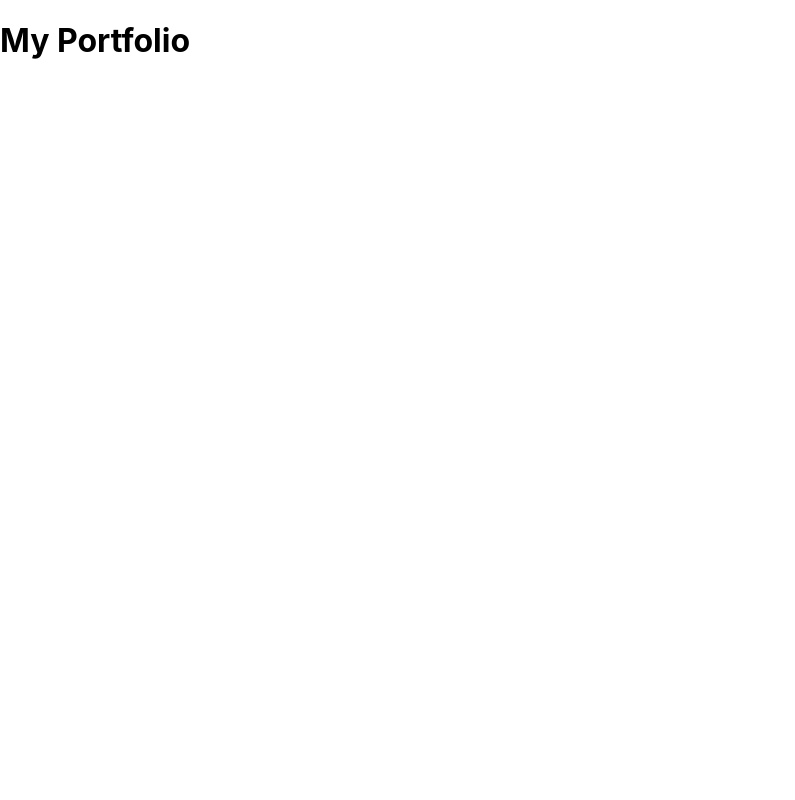
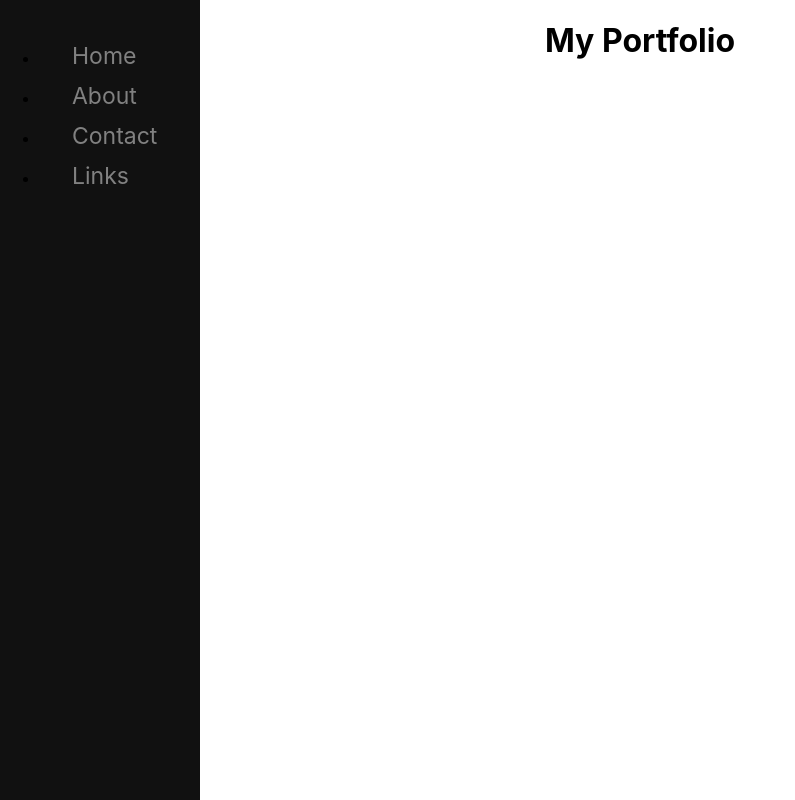
Before and after one commit to rotimijoseph/rj-portfolio, a React (Create React App) app: page / in a window 1280 px wide. Shown: the whole page, without its empty margins (0-795 px from the left). Built offline with nearby package versions, Linux system fonts and the light colour scheme.

Commit message:
add the side navigation bar and some simple styling

```diff
--- a/src/App.css
+++ b/src/App.css
@@ -1,38 +1,28 @@
-.App {
+h1 {
   text-align: center;
 }
 
-.App-logo {
-  height: 40vmin;
-  pointer-events: none;
+.side-nav {
+  height: 100%;
+  width: 200px;
+  position: fixed;
+  top: 0;
+  left: 0;
+  background-color: #111;
+  overflow-x: hidden; /* Disable horizontal scroll */
+  padding-top: 20px;
+  transition: 0.5s; /* 0.5 second transition effect to slide in the sidenav */
 }
 
-@media (prefers-reduced-motion: no-preference) {
-  .App-logo {
-    animation: App-logo-spin infinite 20s linear;
-  }
+.side-nav a {
+  padding: 6px 6px 6px 32px;
+  text-decoration: none;
+  font-size: 23px;
+  color: #818181;
+  display: block;
+  transition: 0.3s;
 }
 
-.App-header {
-  background-color: #282c34;
-  min-height: 100vh;
-  display: flex;
-  flex-direction: column;
-  align-items: center;
-  justify-content: center;
-  font-size: calc(10px + 2vmin);
-  color: white;
+.side-nav a:hover {
+  color: #f1f1f1;
 }
-
-.App-link {
-  color: #61dafb;
-}
-
-@keyframes App-logo-spin {
-  from {
-    transform: rotate(0deg);
-  }
-  to {
-    transform: rotate(360deg);
-  }
-}
--- a/src/App.js
+++ b/src/App.js
@@ -1,8 +1,14 @@
 import "./App.css";
 import Header from "./Components/Header";
+import NavDown from "./Components/NavDown";
 
 function App() {
-  return <Header />;
+  return (
+    <div class="App">
+      <Header />
+      <NavDown />
+    </div>
+  );
 }
 
 export default App;
--- /dev/null
+++ b/src/Components/NavDown.jsx
@@ -0,0 +1,14 @@
+const NavDown = () => {
+    return (
+        <nav class="side-nav">
+            <ul>
+                <li><a href="/">Home</a></li>
+                <li><a href="/about">About</a></li>
+                <li><a href="/contact">Contact</a></li>
+                <li><a href="/links">Links</a></li>
+            </ul>
+        </nav>
+    )
+}
+
+export default NavDown
```
Also changed, not shown: public/logo192.png (deleted), public/logo512.png (deleted), src/Components/Links.jsx (added), src/Components/Nav-across.jsx (deleted), src/Components/Nav-down.jsx (deleted), src/Components/Nav-links.jsx (deleted), src/Components/NavAcross.jsx (added).
